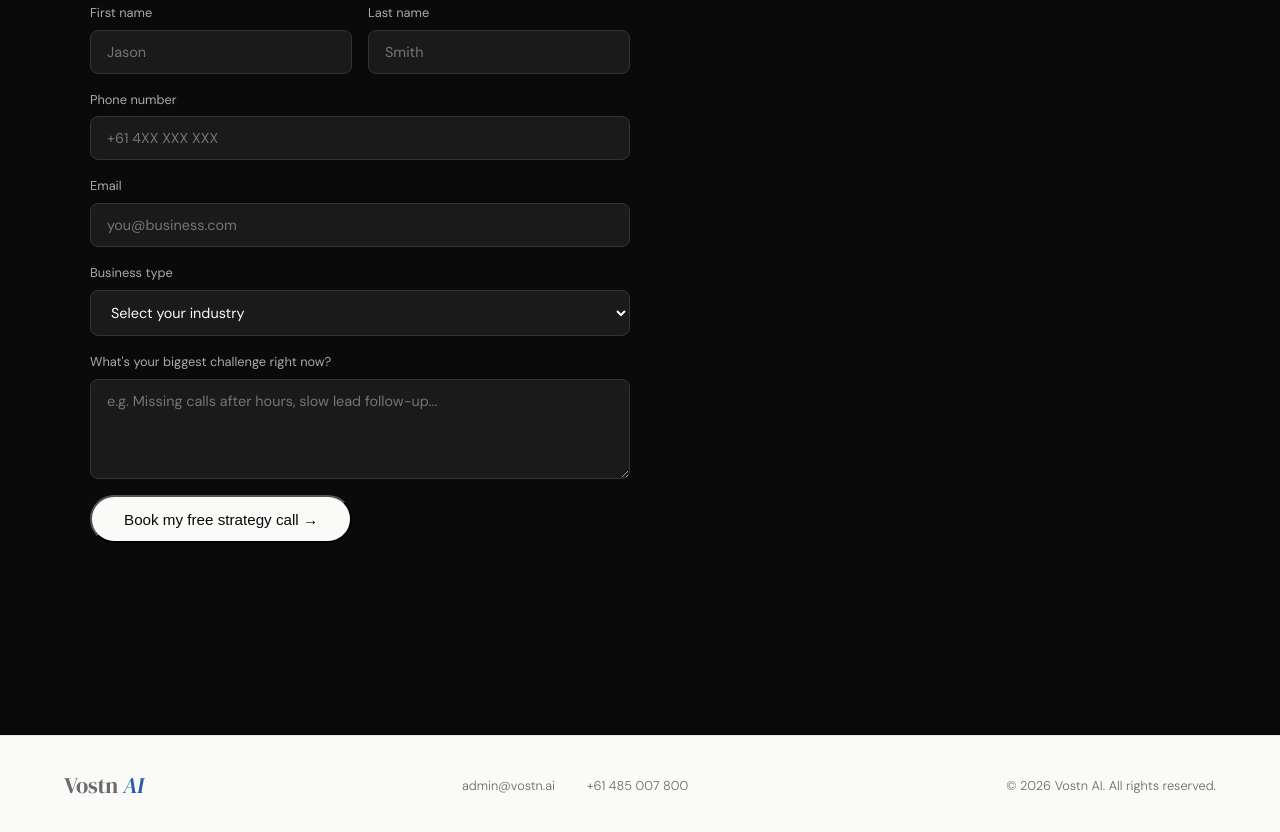
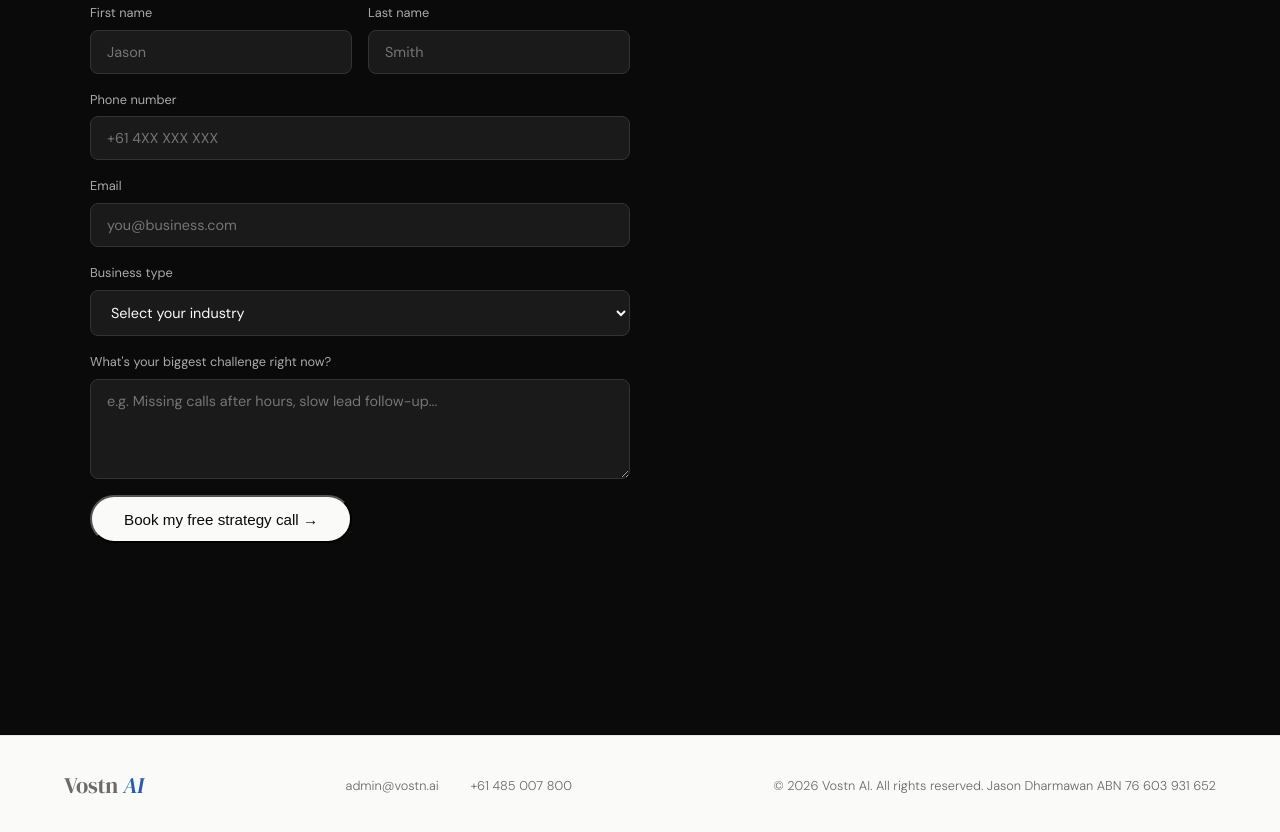
Before and after one commit to vostndev/vostn-ai-website, a plain HTML site: page index.html in a window 1280 px wide. Shown: the part 4624-5456 px from the top of the page. Drawn offline with Linux system fonts and the light colour scheme.

Commit message:
Added founder name into footer

```diff
--- a/index.html
+++ b/index.html
@@ -499,7 +499,7 @@
     <a href="mailto:admin@vostn.ai">admin@vostn.ai</a>
     <a href="tel:+61485007800">+61 485 007 800</a>
   </div>
-  <div>© 2026 Vostn AI. All rights reserved.</div>
+  <div>© 2026 Vostn AI. All rights reserved. Jason Dharmawan ABN 76 603 931 652</div>
 </footer>
 
 <script>
```
